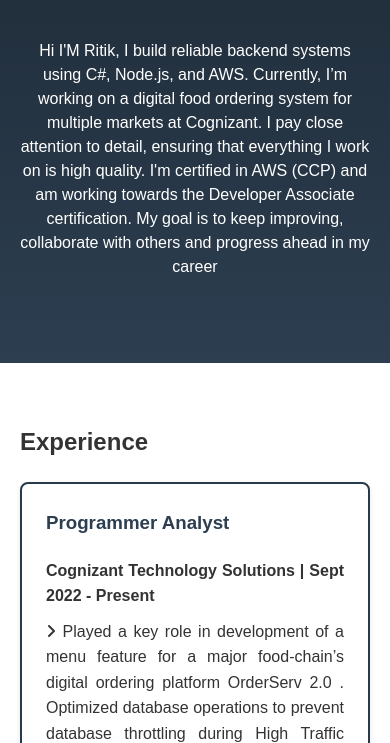
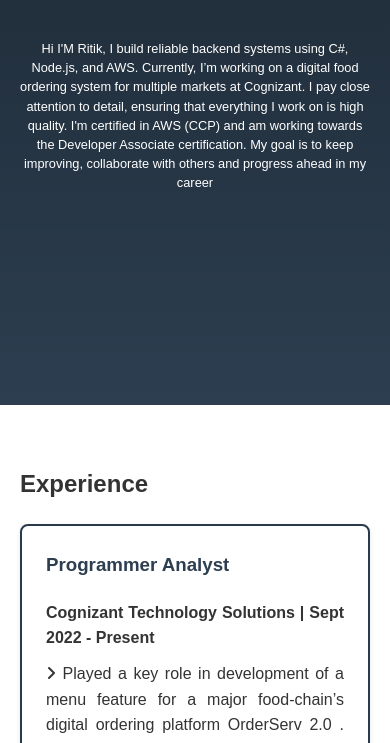
Before and after one commit to ritikkumarjain/ritikkumarjain.github.io, a plain HTML site: page index.html in a window 390 px wide. Shown: the part 101-844 px from the top of the page. Drawn offline with Linux system fonts and the light colour scheme.

Commit message:
Warning Resolved. Mobile UI updated

```diff
--- a/styles.css
+++ b/styles.css
@@ -38,6 +38,7 @@
      -webkit-text-stroke: 2px #fff;
      background: url("./images/back.png");
      -webkit-background-clip: text;
+     background-clip: text;
      background-position: 0 0;
      animation: back 20s linear infinite;
      animation-play-state: running;
@@ -313,8 +314,12 @@
          font-size: 2em;
      }
 
+    header p {
+        font-size: 0.8em;
+    }
+
      header {
-         height: 55vh;
+         height: 60vh;
      }
 
      .certification-item {
```
